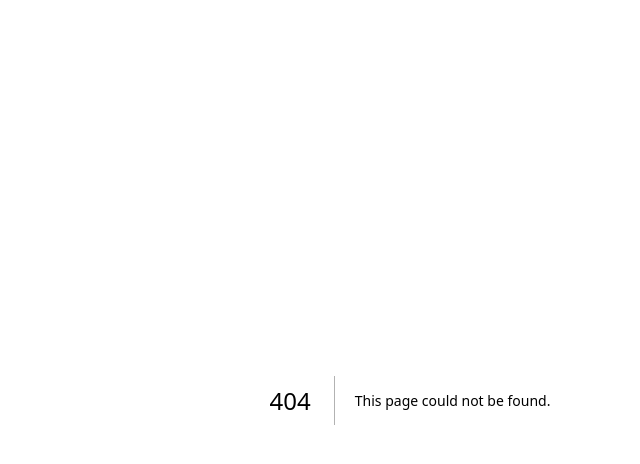
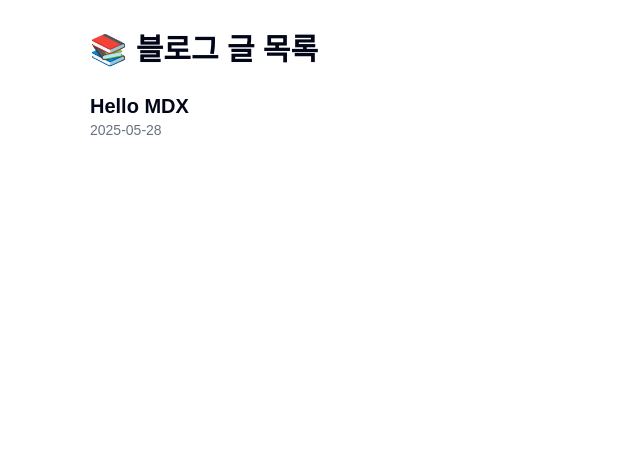
Before and after one commit to jeonkyungwon/my-blog, a Next.js app: page /posts in a window 1280 px wide. Before the commit this address had no page. Shown: the top 464 px of the page, without its empty margins (230-870 px from the left). Built offline with nearby package versions, Linux system fonts and the light colour scheme.

Commit message:
feat: 블로그 글 목록 페이지 구현

```diff
--- /dev/null
+++ b/src/pages/posts/index.tsx
@@ -0,0 +1,56 @@
+import fs from "fs";
+import path from "path";
+import matter from "gray-matter";
+import Link from "next/link";
+
+type PostMeta = {
+  title: string;
+  date: string;
+  slug: string;
+};
+
+export async function getStaticProps() {
+  const postsDirectory = path.join(process.cwd(), "src/posts");
+  const filenames = fs.readdirSync(postsDirectory);
+
+  const posts: PostMeta[] = filenames.map((filename) => {
+    const filePath = path.join(postsDirectory, filename);
+    const fileContents = fs.readFileSync(filePath, "utf-8");
+    const { data } = matter(fileContents);
+
+    return {
+      title: data.title,
+      date: data.date,
+      slug: filename.replace(".mdx", ""),
+    };
+  });
+
+  // 최신 글이 위로 오도록 정렬
+  posts.sort((a, b) => (a.date < b.date ? 1 : -1));
+
+  return {
+    props: {
+      posts,
+    },
+  };
+}
+
+export default function PostListPage({ posts }: { posts: PostMeta[] }) {
+  return (
+    <main className="max-w-2xl mx-auto px-4 py-8">
+      <h1 className="text-3xl font-bold mb-6">📚 블로그 글 목록</h1>
+      <ul className="space-y-4">
+        {posts.map((post) => (
+          <li key={post.slug}>
+            <Link href={`/posts/${post.slug}`}>
+              <div className="text-xl font-semibold hover:underline">
+                {post.title}
+              </div>
+              <div className="text-sm text-gray-500">{post.date}</div>
+            </Link>
+          </li>
+        ))}
+      </ul>
+    </main>
+  );
+}
```
